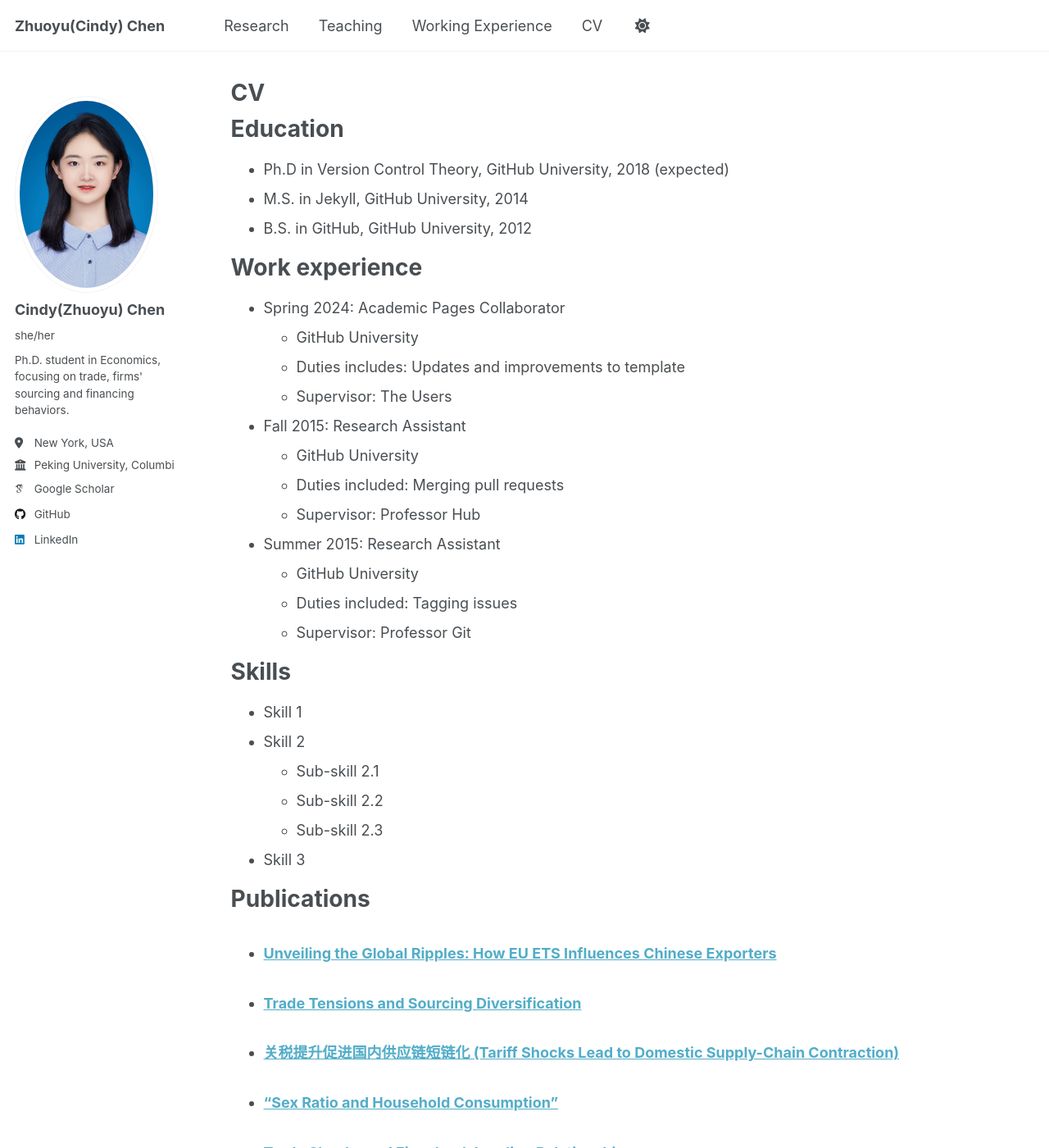
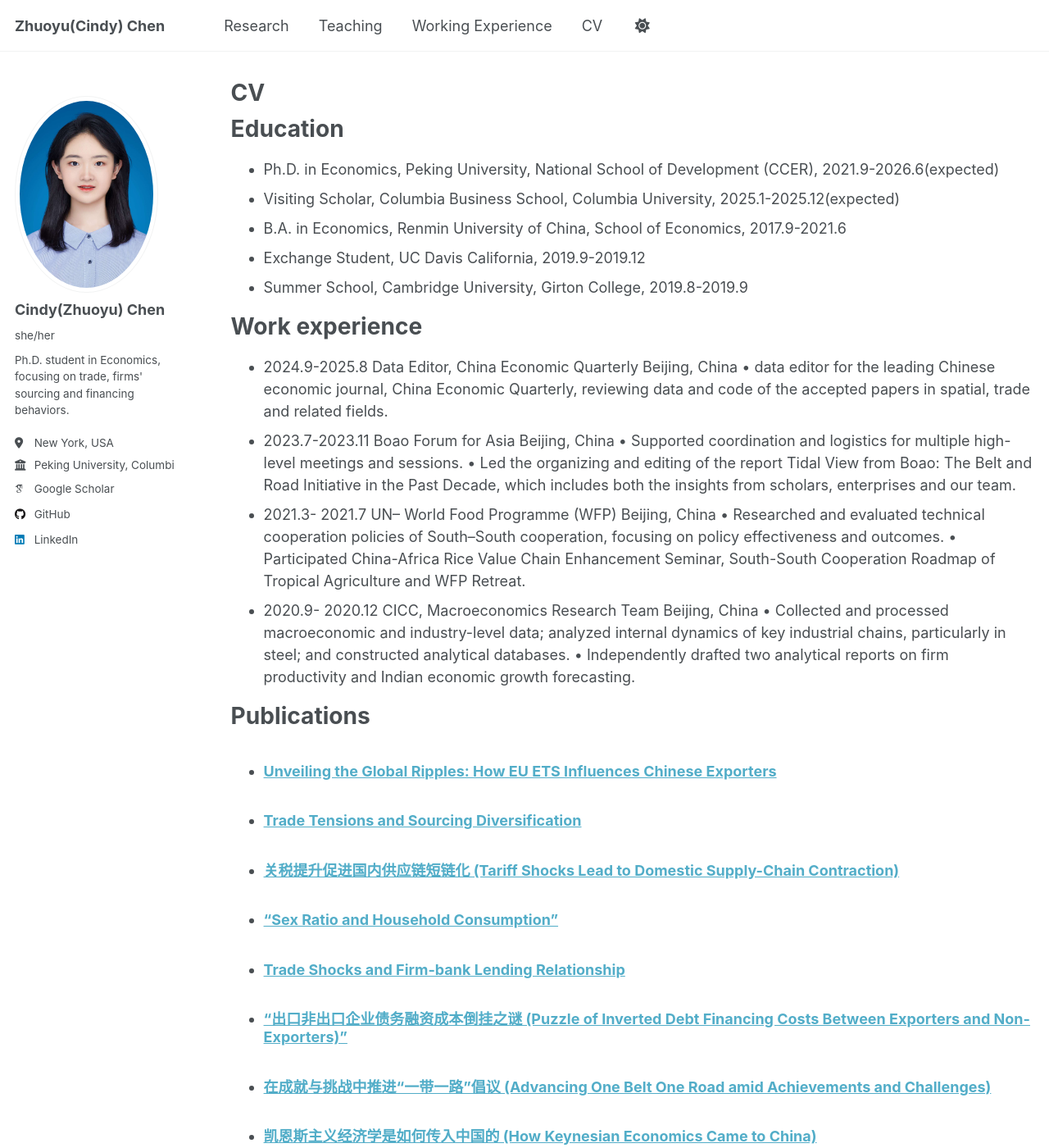
Before and after one commit to Cindyeco/Cindyeco.github.io, a Jekyll site: the page built from _pages/cv.md, in a window 1280 px wide and 1400 px high. Shown: the whole window at 82% size. Built offline with Jekyll 4.4.1, drawn with Linux system fonts in a browser that asks for light colours; some web fonts are replaced; a script that is not in the unit is left out; some of the changed text lies outside the part shown.

Commit message:
Update cv.md

```diff
--- a/_pages/cv.md
+++ b/_pages/cv.md
@@ -11,46 +11,32 @@ redirect_from:
 
 Education
 ======
-* Ph.D in Version Control Theory, GitHub University, 2018 (expected)
-* M.S. in Jekyll, GitHub University, 2014
-* B.S. in GitHub, GitHub University, 2012
+* Ph.D. in Economics, Peking University, National School of Development (CCER), 2021.9-2026.6(expected)
+* Visiting Scholar, Columbia Business School, Columbia University, 2025.1-2025.12(expected)
+* B.A. in Economics, Renmin University of China, School of Economics, 2017.9-2021.6
+* Exchange Student, UC Davis California, 2019.9-2019.12
+* Summer School, Cambridge University, Girton College, 2019.8-2019.9
+
 
 Work experience
 ======
-* Spring 2024: Academic Pages Collaborator
-  * GitHub University
-  * Duties includes: Updates and improvements to template
-  * Supervisor: The Users
+* 2024.9-2025.8	Data Editor, China Economic Quarterly 	Beijing, China
+• data editor for the leading Chinese economic journal, China Economic Quarterly, reviewing data and code of the accepted papers in spatial, trade and related fields.
+* 2023.7-2023.11	Boao Forum for Asia 	Beijing, China
+• Supported coordination and logistics for multiple high-level meetings and sessions.
+• Led the organizing and editing of the report Tidal View from Boao: The Belt and Road Initiative in the Past Decade, which includes both the insights from scholars, enterprises and our team.
+* 2021.3- 2021.7	UN– World Food Programme (WFP)	Beijing, China
+• Researched and evaluated technical cooperation policies of South–South cooperation, focusing on policy effectiveness and outcomes.
+• Participated China-Africa Rice Value Chain Enhancement Seminar, South-South Cooperation Roadmap of Tropical Agriculture and WFP Retreat.
+* 2020.9- 2020.12	CICC, Macroeconomics Research Team	Beijing, China
+• Collected and processed macroeconomic and industry-level data; analyzed internal dynamics of key industrial chains, particularly in steel; and constructed analytical databases.
+• Independently drafted two analytical reports on firm productivity and Indian economic growth forecasting.
 
-* Fall 2015: Research Assistant
-  * GitHub University
-  * Duties included: Merging pull requests
-  * Supervisor: Professor Hub
-
-* Summer 2015: Research Assistant
-  * GitHub University
-  * Duties included: Tagging issues
-  * Supervisor: Professor Git
-
-Skills
-======
-* Skill 1
-* Skill 2
-  * Sub-skill 2.1
-  * Sub-skill 2.2
-  * Sub-skill 2.3
-* Skill 3
 
 Publications
 ======
   <ul>{% for post in site.publications reversed %}
     {% include archive-single-cv.html %}
-  {% endfor %}</ul>
-
-Talks
-======
-  <ul>{% for post in site.talks reversed %}
-    {% include archive-single-talk-cv.html  %}
   {% endfor %}</ul>
 
 Teaching
@@ -59,6 +45,11 @@ Teaching
     {% include archive-single-cv.html %}
   {% endfor %}</ul>
 
-Service and leadership
+Grants, awards and scholarship
 ======
-* Currently signed in to 43 different slack teams
+1.	2023 National Scholarship in China (only 3 places available for all PhDs at all levels of CCER)
+2.	Alumni Fund, Peking University, CCER (￥50000 for academic use)
+3.	Beijing Outstanding Graduates
+4.	2020 National Scholarship in China (only 2 places available for all students in our grade in RUC, economics department)
+5.	Xinshan Scholarship
+6.	Merit Student of RUC (3 times)
```
